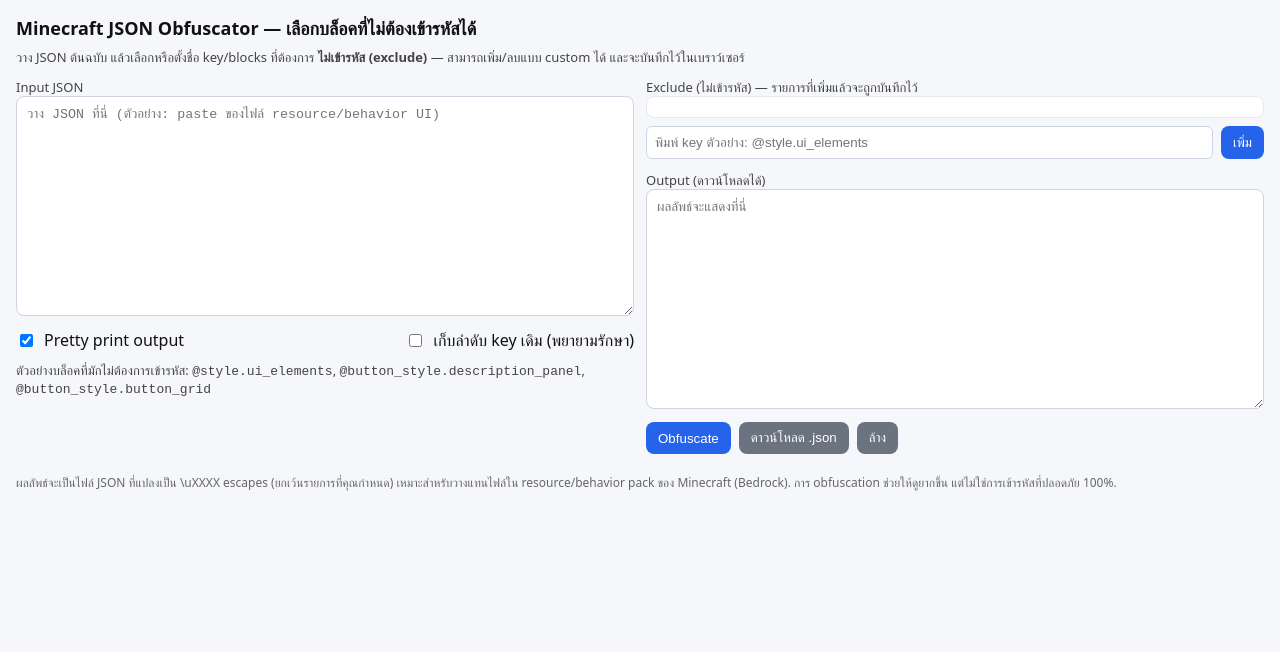
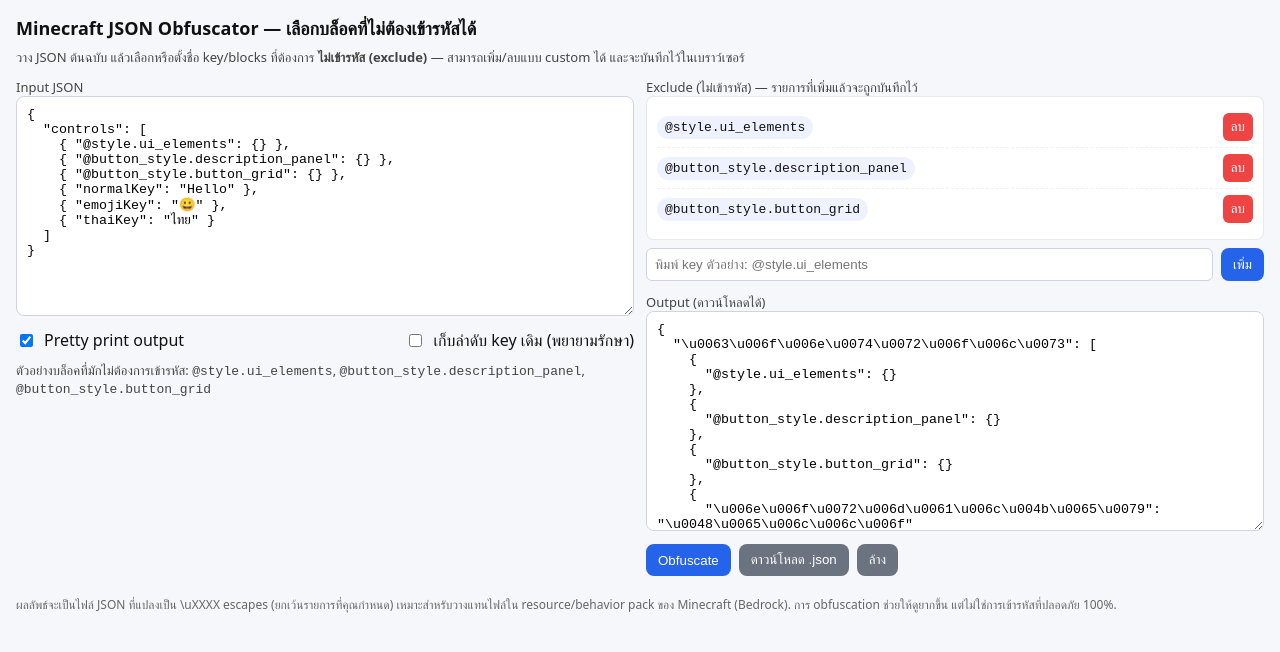
Before and after one commit to Mcoeco/obfuscate2, a plain HTML site: page index.html in a window 1280 px wide. Both pictures are taken after a click on the button "Obfuscate". Drawn offline with Linux system fonts and the light colour scheme.

Commit message:
Update index.html

```diff
--- a/index.html
+++ b/index.html
@@ -143,16 +143,25 @@
     renderExcludes();
   });
 
-  // แปลงสตริงเป็น \uXXXX
+  // แปลงสตริงเป็น \uXXXX (รองรับ surrogate pair)
   function unicodeEscapeString(s){
     let out = '';
-    for(let i=0;i<s.length;i++){
-      const code = s.charCodeAt(i);
-      out += '\u' + code.toString(16).padStart(4,'0');
+    for(const ch of s){
+      const cp = ch.codePointAt(0);
+      if(cp <= 0xFFFF){
+        out += '\\u' + cp.toString(16).padStart(4,'0');
+      } else {
+        // ถ้าเป็น code point เกิน 0xFFFF ให้ทำเป็น surrogate pair
+        const v = cp - 0x10000;
+        const high = 0xD800 + (v >> 10);
+        const low = 0xDC00 + (v & 0x3FF);
+        out += '\\u' + high.toString(16).padStart(4,'0') + '\\u' + low.toString(16).padStart(4,'0');
+      }
     }
     return out;
   }
 
+  // processObj จะคืนค่าวัตถุพิเศษสำหรับสตริงที่ถูก obfuscate เพื่อให้ serializer รู้ว่าต้องไม่ escape backslashes อีกครั้ง
   function processObj(obj){
     if(Array.isArray(obj)){
       return obj.map(processObj);
@@ -162,6 +171,7 @@
       const keys = Object.keys(obj);
       for(const k of keys){
         if(EXCLUDE_KEYS.includes(k)){
+          // ถ้า key อยู่ใน exclude ให้คงค่าเดิม (ไม่เข้าแปลงค่าภายใน)
           out[k] = obj[k];
         } else {
           const ek = unicodeEscapeString(k);
@@ -171,28 +181,42 @@
       return out;
     }
     if(typeof obj === 'string'){
-      return unicodeEscapeString(obj);
+      // คืนเป็นวัตถุ marker เพื่อให้ serialize รับรู้ว่าสตริงนี้ถูกแปลงแล้ว
+      return { __mc_obf: true, v: unicodeEscapeString(obj) };
     }
     return obj;
   }
 
+  // Serializer ที่ระวังการ escape ให้ถูกต้อง: สำหรับสตริงปกติใช้ JSON.stringify แต่สำหรับสตริงที่ obfuscated แล้วให้ใส่ \u... ลงในไฟล์ JSON โดยตรง
   function serialize(val, indentLevel){
     const indent = pretty.checked ? '  '.repeat(indentLevel) : '';
     const newline = pretty.checked ? '\n' : '';
     if(val === null) return 'null';
-    if(typeof val === 'string'){
-      const s = val.replace(/"/g,'\\"');
+
+    // marker สำหรับสตริงที่ obfuscated
+    if(val && typeof val === 'object' && val.__mc_obf === true){
+      const s = val.v.replace(/"/g,'\\"');
       return '"' + s + '"';
     }
+
+    if(typeof val === 'string'){
+      // สำหรับสตริงปกติ ให้ JSON.stringify เพื่อ escape \ " \n เป็นต้น อย่างถูกต้อง
+      return JSON.stringify(val);
+    }
+
     if(typeof val === 'number' || typeof val === 'boolean') return String(val);
+
     if(Array.isArray(val)){
       if(val.length === 0) return '[]';
       let parts = val.map(v => (pretty.checked ? indent + '  ' : '') + serialize(v, indentLevel+1));
       return '[' + newline + parts.join(',' + newline) + newline + indent + ']';
     }
+
+    // object
     const keys = Object.keys(val);
     if(keys.length === 0) return '{}';
     let parts = keys.map(k => {
+      // key อาจเป็นสตริงที่มี \u escapes อยู่แล้ว (เราอยากให้มันอยู่ในไฟล์เป็น \u...) — ดังนั้นแค่ escape double quote ใน key
       const keyText = '"' + k.replace(/"/g,'\\"') + '"';
       const v = val[k];
       const ser = serialize(v, indentLevel+1);
@@ -220,8 +244,8 @@
     const a = document.createElement('a'); a.href = url; a.download = 'obfuscated.json'; document.body.appendChild(a); a.click(); a.remove(); URL.revokeObjectURL(url);
   });
 
-  // ตัวอย่างเริ่มต้น
-  input.value = '{\n  "controls": [\n    { "@style.ui_elements": {} },\n    { "@button_style.description_panel": {} },\n    { "@button_style.button_grid": {} },\n    { "normalKey": "Hello" }\n  ]\n}';
+  // ตัวอย่างเริ่มต้น (เพิ่มเคสทดสอบ: emoji และตัวอักษรไทย)
+  input.value = '{\n  "controls": [\n    { "@style.ui_elements": {} },\n    { "@button_style.description_panel": {} },\n    { "@button_style.button_grid": {} },\n    { "normalKey": "Hello" },\n    { "emojiKey": "😀" },\n    { "thaiKey": "ไทย" }\n  ]\n}';
 
   loadExcludes();
 })();
```
